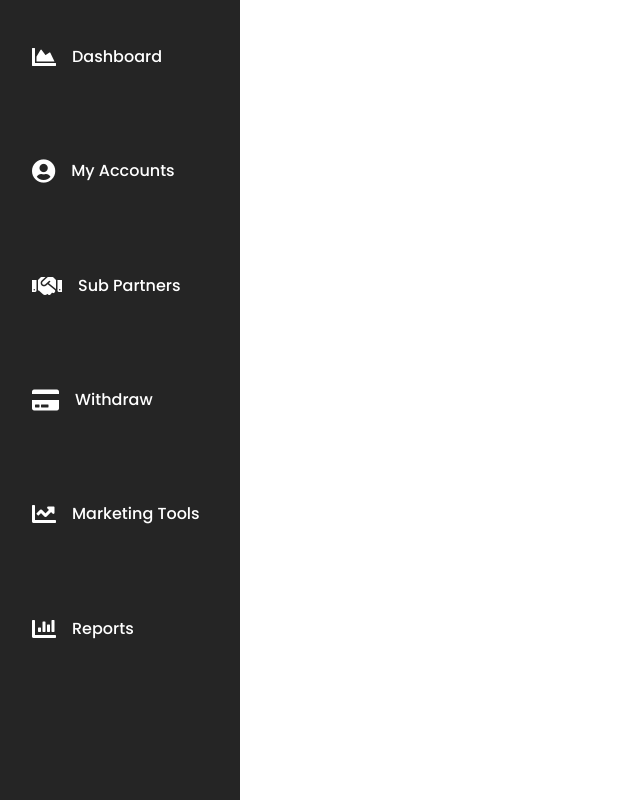
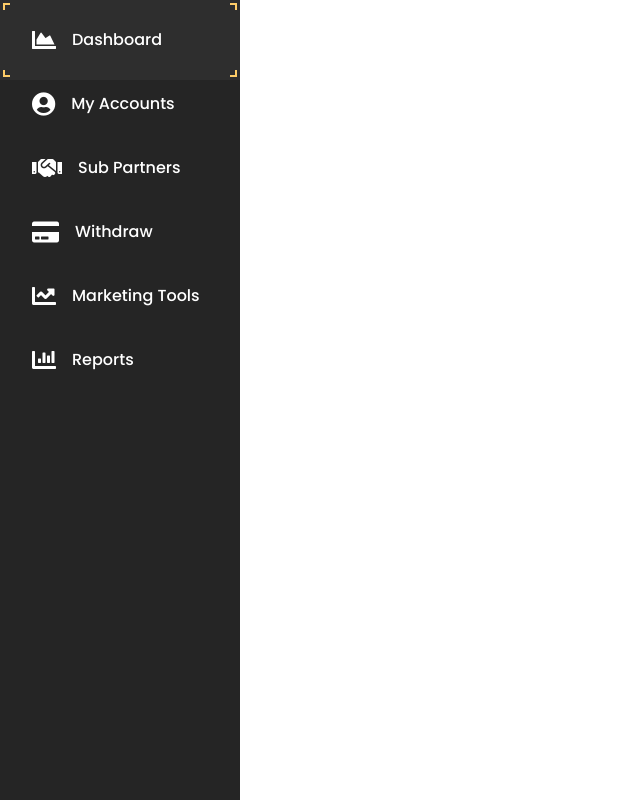
Before and after one commit to bfgonzalez/uxdev-challenge, a React (Create React App) app in the folder uxdev-week1/: page / in a window 1280 px wide. Shown: the whole page, without its empty margins (0-640 px from the left). Built offline with nearby package versions, Linux system fonts and the light colour scheme.

Commit message:
modified sidenav and added yellow corners

```diff
--- a/uxdev-week1/src/Navigation/Navigation.css
+++ b/uxdev-week1/src/Navigation/Navigation.css
@@ -10,18 +10,64 @@ body {
   background: #252525;
   display: grid;
   grid-template-columns: 1fr;
-  grid-template-rows: 1fr 1fr 1fr 1fr 1fr 1fr 1fr;
+  grid-template-rows: 4rem 4rem 4rem 4rem 4rem 4rem 4rem;
 }
 
 .nav-section {
+  position: relative;
   height: 5rem;
   width: 13rem;
   padding-left: 2rem;
   margin: auto;
+  cursor: pointer;
 }
 
-.nav-section:hover {
+.nav-section:first-of-type {
   background: #2E2E2E;
+}
+
+.nav-section:first-of-type::before {
+  content: "";
+  width: 5px;
+  height: 5px;
+  position: absolute;
+  top: 3px;
+  left: 3px;
+  border-top: 2px solid #FFCD68;
+  border-left: 2px solid #FFCD68;
+}
+
+.nav-section:first-of-type::after {
+  content: "";
+  width: 5px;
+  height: 5px;
+  position: absolute;
+  top: 3px;
+  right: 3px;
+  border-top: 2px solid #FFCD68;
+  border-right: 2px solid #FFCD68;
+}
+
+span:before {
+  content: "";
+  width: 5px;
+  height: 5px;
+  position: absolute;
+  bottom: 3px;
+  left: 3px;
+  border-bottom: 2px solid #FFCD68;
+  border-left: 2px solid #FFCD68;
+}
+
+span:after {
+  content: "";
+  width: 5px;
+  height: 5px;
+  position: absolute;
+  bottom: 3px;
+  right: 3px;
+  border-bottom: 2px solid #FFCD68;
+  border-right: 2px solid #FFCD68;
 }
 
 .NavItem {
@@ -37,6 +83,5 @@ body {
   color: white;
   font-size: 1.5rem;
   line-height: 5rem;
-  /* margin-right: 1rem; */
   float: left;
 }
--- a/uxdev-week1/src/Navigation/Navigation.js
+++ b/uxdev-week1/src/Navigation/Navigation.js
@@ -6,8 +6,10 @@ class Navigation extends Component {
     return (
       <nav className="Navigation">
         <div className="nav-section">
-          <i class="fas fa-chart-area"></i>
-          <NavItem label="Dashboard"/>
+          <span>
+            <i class="fas fa-chart-area"></i>
+            <NavItem label="Dashboard"/>
+          </span>
         </div>
 
         <div className="nav-section">
```
